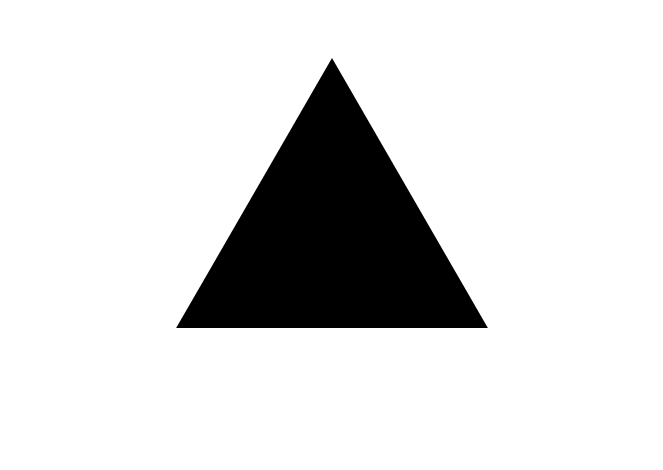
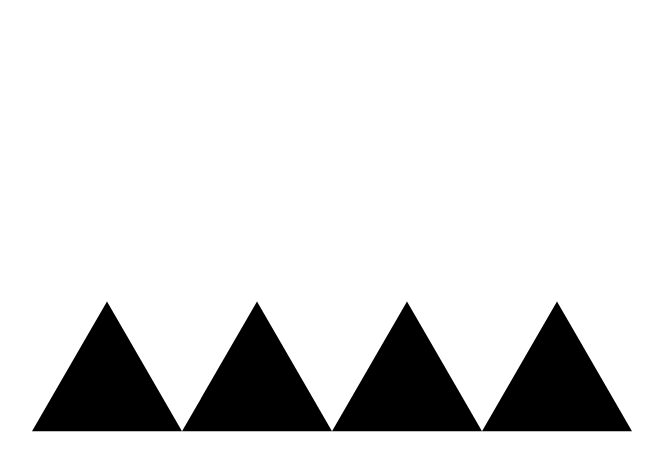
Before and after one commit to canmom/taasen, a Vue app: page / in a window 1280 px wide. Shown: the part 168-638 px from the top of the page, without its empty margins (308-971 px from the left). Built offline with nearby package versions, Linux system fonts and the light colour scheme; the HTML template or start-up script is replaced by a standard one.

Commit message:
Changed single tile to row from fixed list.

```diff
--- a/src/components/Board.vue
+++ b/src/components/Board.vue
@@ -1,6 +1,6 @@
 <template>
-<svg width="600" height="600" viewBox="0 0 100 100">
-  <tile :x="tileCentre.x" :y="tileCentre.y" :up="+1" :r="radius"></tile>
+<svg width="600" height="600" viewBox="0 0 4 4">
+  <tile v-for="tile in positions" :x="tile.x" :y="tile.y" :up="+1" :r="radius"></tile>
 </svg>
 </template>
 
@@ -10,8 +10,8 @@ import Tile from './Tile'
 export default {
   data: function () {
     return {
-      tileCentre: { x: 50, y: 50 },
-      radius: 30
+      positions: [{x: 0.5, y: 3}, {x: 1.5, y: 3}, {x: 2.5, y: 3}, {x: 3.5, y: 3}],
+      radius: 1 / Math.sqrt(3)
     }
   },
   components: {
```
